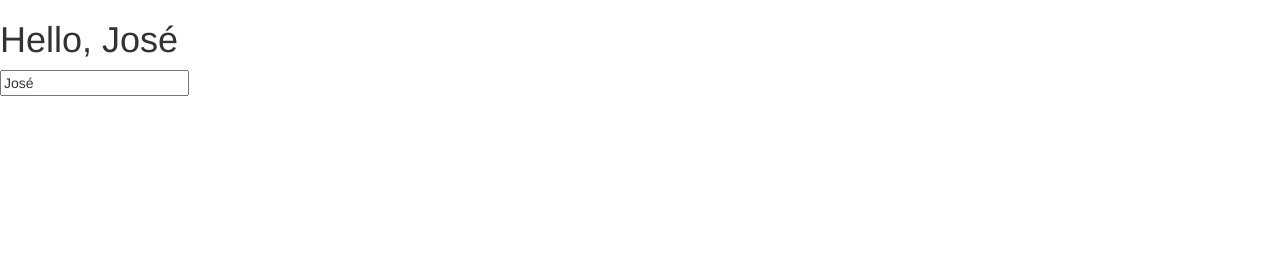
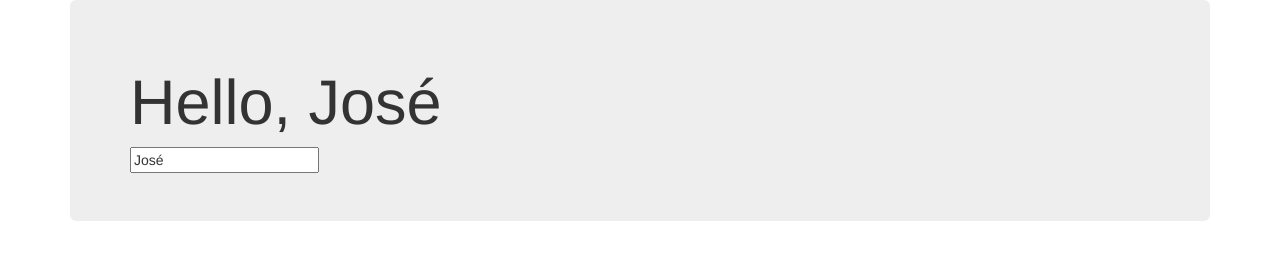
Before and after one commit to josezay/WebDevStephenRadford, a plain HTML site: page index.html in a window 1280 px wide. Drawn offline with Linux system fonts and the light colour scheme.

Commit message:
add the title to te jumbotron

```diff
--- a/index.html
+++ b/index.html
@@ -10,7 +10,11 @@
     <script type="text/javascript" src="js/controller.js"></script>
 </head>
 <body>
-    <h1>Hello, {{name || 'Ninguém'}}</h1>
-    <input type="text" ng-model="name">
+    <div class="container">
+        <div class="jumbotron">
+            <h1>Hello, {{name || 'World'}}</h1>
+            <input type="text" ng-model="name">
+        </div>
+    </div>
 </body>
 </html>
```
